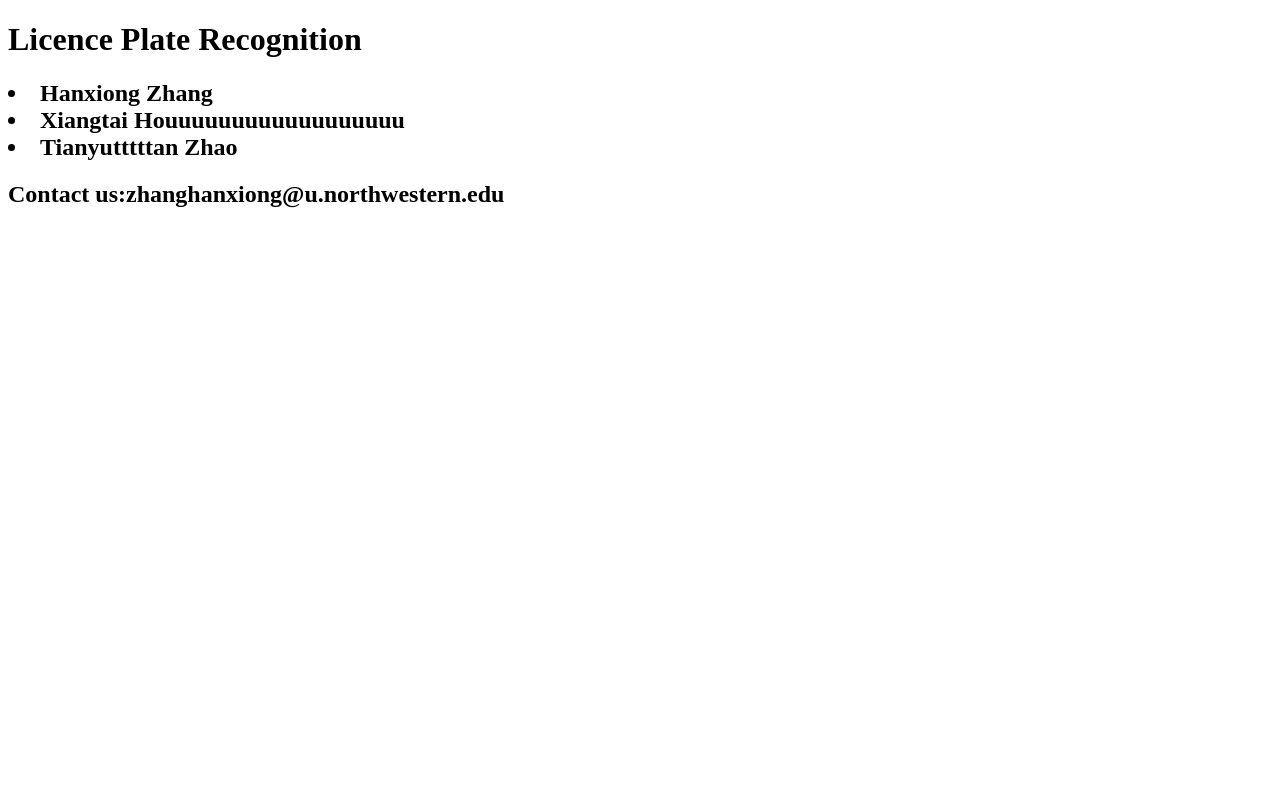
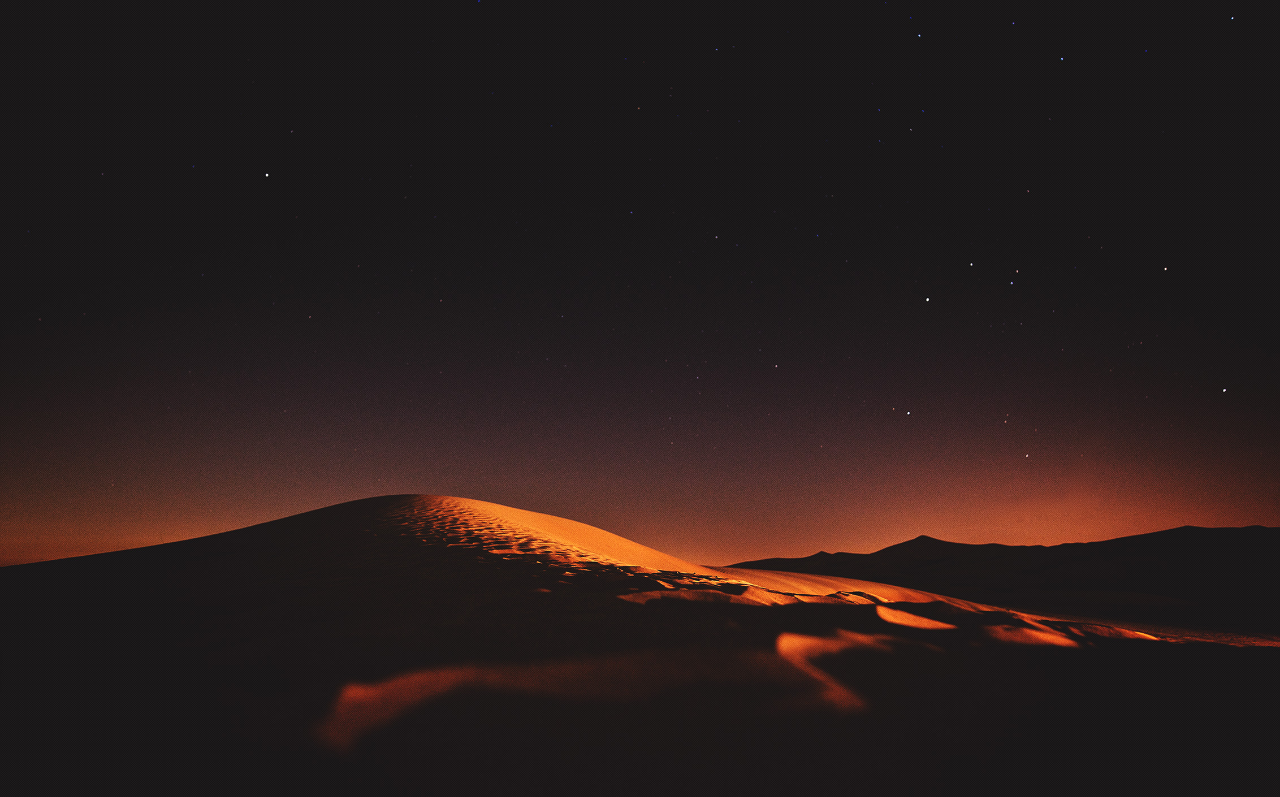
Before and after one commit to EricccccZhang/MachineLearningPresentation, a plain HTML site: page index.html in a window 1280 px wide. Shown: the top 797 px of the page. Drawn offline with Linux system fonts and the light colour scheme; files that its build step writes are made by us from their sources; files whose address does not match are found by name.

Commit message:
5.26晚开始布局页面

```diff
--- a/index.html
+++ b/index.html
@@ -3,18 +3,35 @@
 	<head>
 		<meta charset = 'utf-8'>
 		<title>Machine Learning Presentation</title>
-	<head>
+		<meta name="autor" content="Hanxiong Zhang,Xiangtai Hou,Tianyuan Zhao">
+		<meta name="description" content="License Plate Recognition">
+		<link rel="stylesheet" href="css/default.css">
+		<link rel="stylesheet" href="css/layout.css">
+		<script type="text/javascript" src="js/index.js"></script>
+		<link rel="shortcut icon" href="images/indexicon.png"
+	</head>
+
+
 	<body>
-		<h1>Licence Plate Recognition</h1>
-		<h2>
-			<li>Hanxiong Zhang</li>
-			<li>Xiangtai Houuuuuuuuuuuuuuuuuu</li>
-			<li>Tianyutttttan Zhao</li>
-		</h2>
+		<header id='home'>
+		</header>
 
-		<h2>Contact us:zhanghanxiong@u.northwestern.edu</h2>
+		<section id="report">
+		</section>
+
+		<section id="video">
+		</section>
+
+		<section id="about">
+		</section>
+
+		<section id="contact">
+		</section>
+
+
+		<footer id="footer">
+		</footer>
 	</body>
 
 
-
 </html>
```
Also changed, not shown: images/indexicon.png (added).
